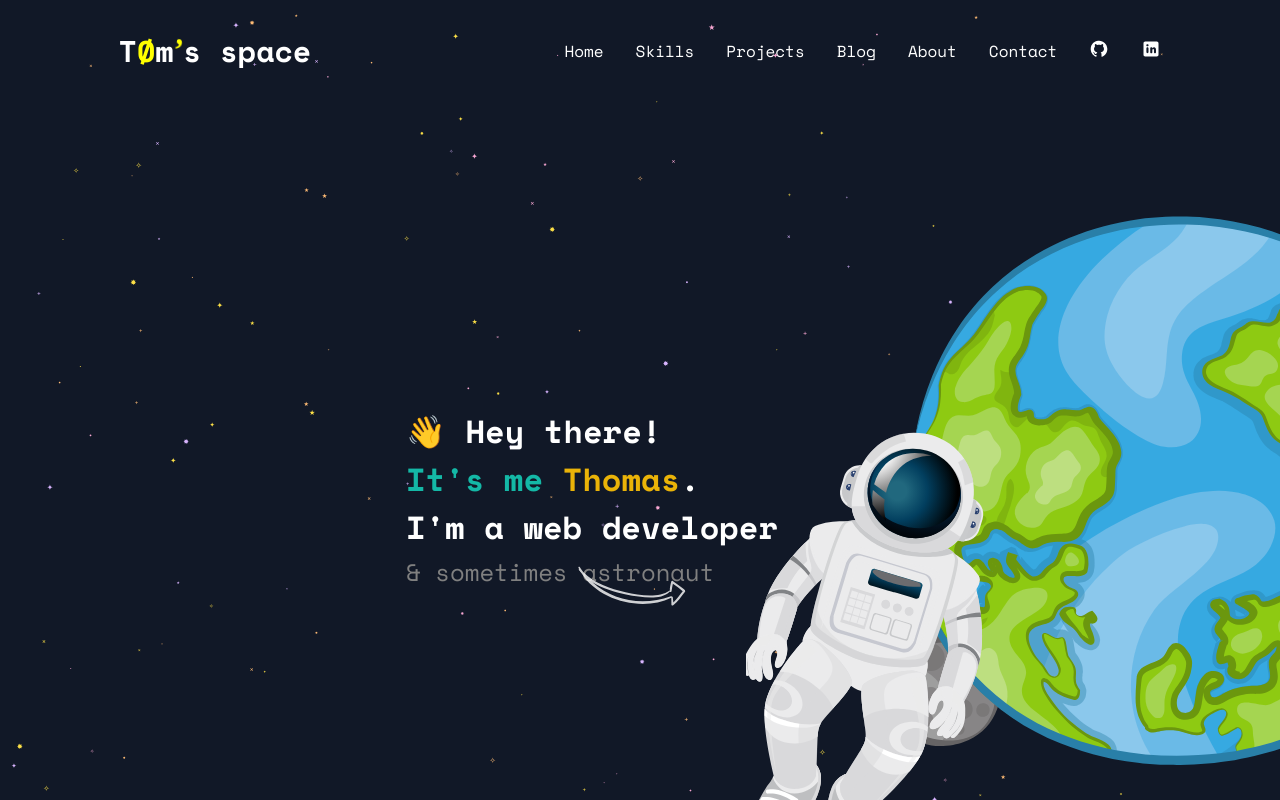
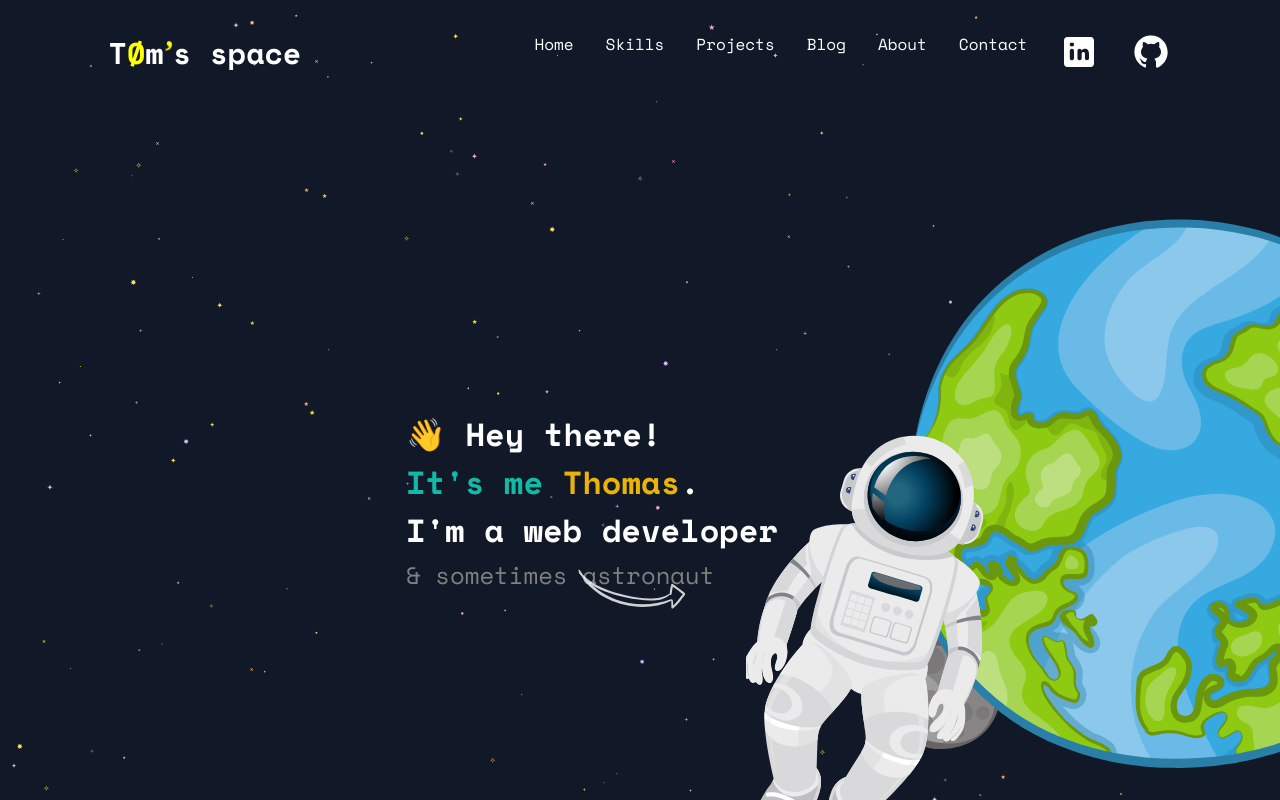
Before and after one commit to t0mspace/t0mspace, a React (Vite) app: page / in a window 1280 px wide. Shown: the top 800 px of the page. Built offline with nearby package versions, Linux system fonts and the light colour scheme.

Commit message:
use the same datas in menu and contact section

```diff
--- /dev/null
+++ b/src/components/Common/infos.js
@@ -0,0 +1,18 @@
+import linkedin from '../../assets/images/skills/icons8-linkedin-24.svg'
+import github from '../../assets/images/skills/icons8-github-24.svg'
+
+export const data = {
+  'email': 'thomasbrenard@gmail.com',
+  'socialLinks': [
+    {
+      'name': 'LinkedIn',
+      'url': '//www.linkedin.com/in/thomas-b-a0642642',
+      'icon': linkedin
+    },
+    {
+      'name': 'GitHub',
+      'url': '//github.com/t0mspace',
+      'icon': github
+    }
+  ]
+}
--- a/src/components/Contact/ContactSection.tsx
+++ b/src/components/Contact/ContactSection.tsx
@@ -1,22 +1,6 @@
-import github from '../../assets/images/skills/icons8-github-24.svg';
-import linkedin from '../../assets/images/skills/icons8-linkedin-24.svg';
+import {data} from '../Common/infos'
 
 function ContactSection() {
-  const data = {
-    'email': 'thomasbrenard@gmail.com',
-    'socialLinks': [
-      {
-        'name': 'LinkedIn',
-        'url': '//www.linkedin.com/in/thomas-b-a0642642',
-        'icon': linkedin
-      },
-      {
-        'name': 'GitHub',
-        'url': '//github.com/t0mspace',
-        'icon': github
-      }
-    ]
-  }
 
   const openEmailClient = () => {
     if (data.email) {
@@ -26,13 +10,11 @@ function ContactSection() {
   return (
     <div id={"contact"} className="about-section max-w-3xl mx-auto">
       <h2 className="text-4xl mb-16 font-bold text-center">Contact</h2>
-      <div className="text-left">
-        <p className="text-gray-700 dark:text-gray-200 mb-6">Feel free to reach out to me
+      <div className="text-left leading-3">
+        <p>Feel free to reach out to me
           via &nbsp;
           <span className="transition-colors duration-200 external-link" onClick={openEmailClient}>email</span>
         </p>
-
-        <div className="flex  space-x-4">
           <p> or connect on social media!</p>
           {data.socialLinks.map((item, index) => (
             <a key={index} href={item.url} target="_blank"
@@ -44,8 +26,6 @@ function ContactSection() {
           ))
           }
 
-        </div>
-
       </div>
     </div>
   )
--- a/src/components/Header/Header.tsx
+++ b/src/components/Header/Header.tsx
@@ -1,7 +1,6 @@
 import './header.scss';
-import github from '../../assets/images/skills/icons8-github-24.svg';
-import linkedin from '../../assets/images/skills/icons8-linkedin-24.svg';
 import { useState } from 'react'
+import {data} from '../Common/infos'
 
 
 function Header() {
@@ -58,27 +57,17 @@ function Header() {
                     <li className="border-b border-gray-400 my-8 uppercase">
                       <a href="#contact">Contact</a>
                     </li>
-                    <li>
-                      <a
-                        href="https://github.com/your-username"
-                        target="_blank"
-                        rel="noopener noreferrer"
-                        className="nav-menu__external-link"
-                      >
-                        <img className="h-5 w-5" src={github} alt="GitHub Logo" />
-                      </a>
-                    </li>
-                    <li>
-                      <a
-                        href="//www.linkedin.com/in/thomas-b-a0642642"
-                        target="_blank"
-                        rel="noopener noreferrer"
-                        className="nav-menu__external-link"
-                      >
-                        <img className="h-5 w-5" src={linkedin} alt="Linkedin Logo" />
-                      </a>
-                    </li>
                   </ul>
+
+                  {data.socialLinks.map((item, index) => (
+                    <a key={index} href={item.url} target="_blank"
+                       rel="noopener noreferrer"
+                       className="cursor-pointer text-gray-700 hover:text-primary-500 dark:text-gray-300 dark:hover:text-primary-400 transition-colors
+        duration-300 focus:outline-none focus:ring-2 focus:ring-primary-300 dark:focus:ring-primary-600 rounded-full">
+                      <img src={item.icon} alt={item.name} className="h-10 w-10" />
+                    </a>
+                  ))
+                  }
 
                 </div>
 
@@ -103,26 +92,15 @@ function Header() {
                 <li>
                   <a href="#contact">Contact</a>
                 </li>
-                <li>
-                  <a
-                    href="https://github.com/t0mspace"
-                    target="_blank"
-                    rel="noopener noreferrer"
-                    className="nav-menu__external-link"
-                  >
-                    <img className="h-5 w-5" src={github} alt="GitHub Logo" />
+                {data.socialLinks.map((item, index) => (
+                  <a key={index} href={item.url} target="_blank"
+                     rel="noopener noreferrer"
+                     className="cursor-pointer text-gray-700 hover:text-primary-500 dark:text-gray-300 dark:hover:text-primary-400 transition-colors
+        duration-300 focus:outline-none focus:ring-2 focus:ring-primary-300 dark:focus:ring-primary-600 rounded-full">
+                    <img src={item.icon} alt={item.name} className="h-10 w-10" />
                   </a>
-                </li>
-                <li>
-                  <a
-                    href="//www.linkedin.com/in/thomas-b-a0642642"
-                    target="_blank"
-                    rel="noopener noreferrer"
-                    className="nav-menu__external-link"
-                  >
-                    <img className="h-5 w-5" src={linkedin} alt="Linkedin Logo" />
-                  </a>
-                </li>
+                ))
+                }
 
               </ul>
             </nav>
```
